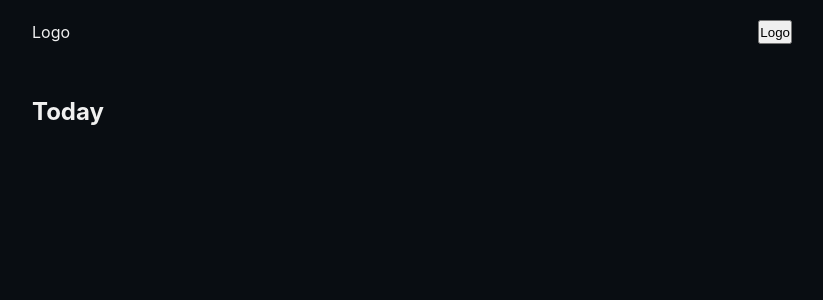
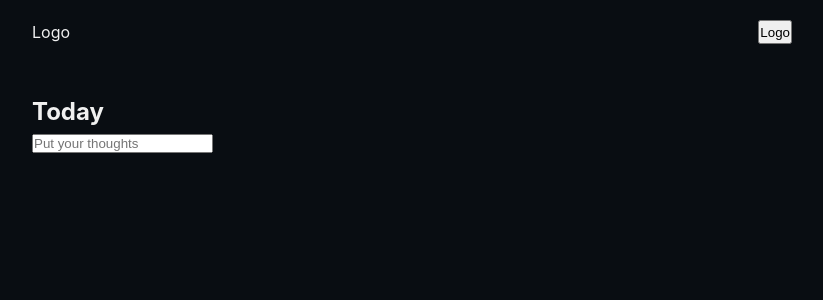
Before and after one commit to frankivann/your-thoughts, a React (Vite) app: page / in a window 1280 px wide. Shown: the top 300 px of the page, without its empty margins (228-1051 px from the left). Built offline with nearby package versions, Linux system fonts and the light colour scheme.

Commit message:
add children prop

```diff
--- a/src/components/thoughts-per-day.tsx
+++ b/src/components/thoughts-per-day.tsx
@@ -4,23 +4,26 @@ import { ThoughtsListPerDay } from './thoughts-list-per-day'
 interface Props {
   thoughtsPerDay: Thought[]
   day: string
+  children?: React.ReactNode
   deleteThoughtById: (day: string, id: string) => void
 }
 
 export function ThoughtsPerDay({
   thoughtsPerDay,
   day,
+  children,
   deleteThoughtById,
 }: Props) {
   return (
-    <div>
+    <article className='thoughts-per-day'>
       <h2>{day}</h2>
+      {children}
       <ThoughtsListPerDay
         key={day}
         day={day}
         thoughtsPerDay={thoughtsPerDay}
         deleteThoughtById={deleteThoughtById}
       />
-    </div>
+    </article>
   )
 }
```
